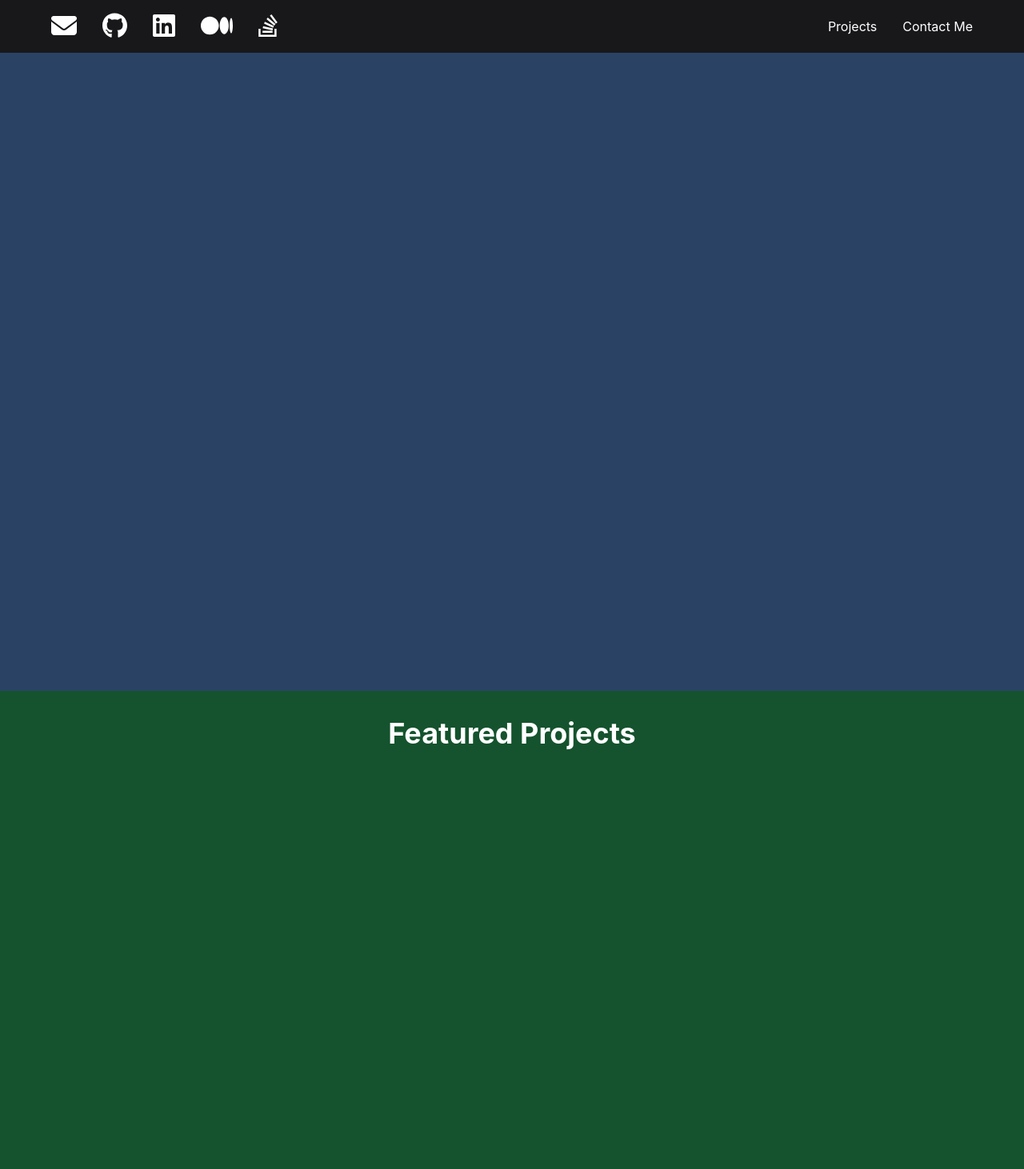
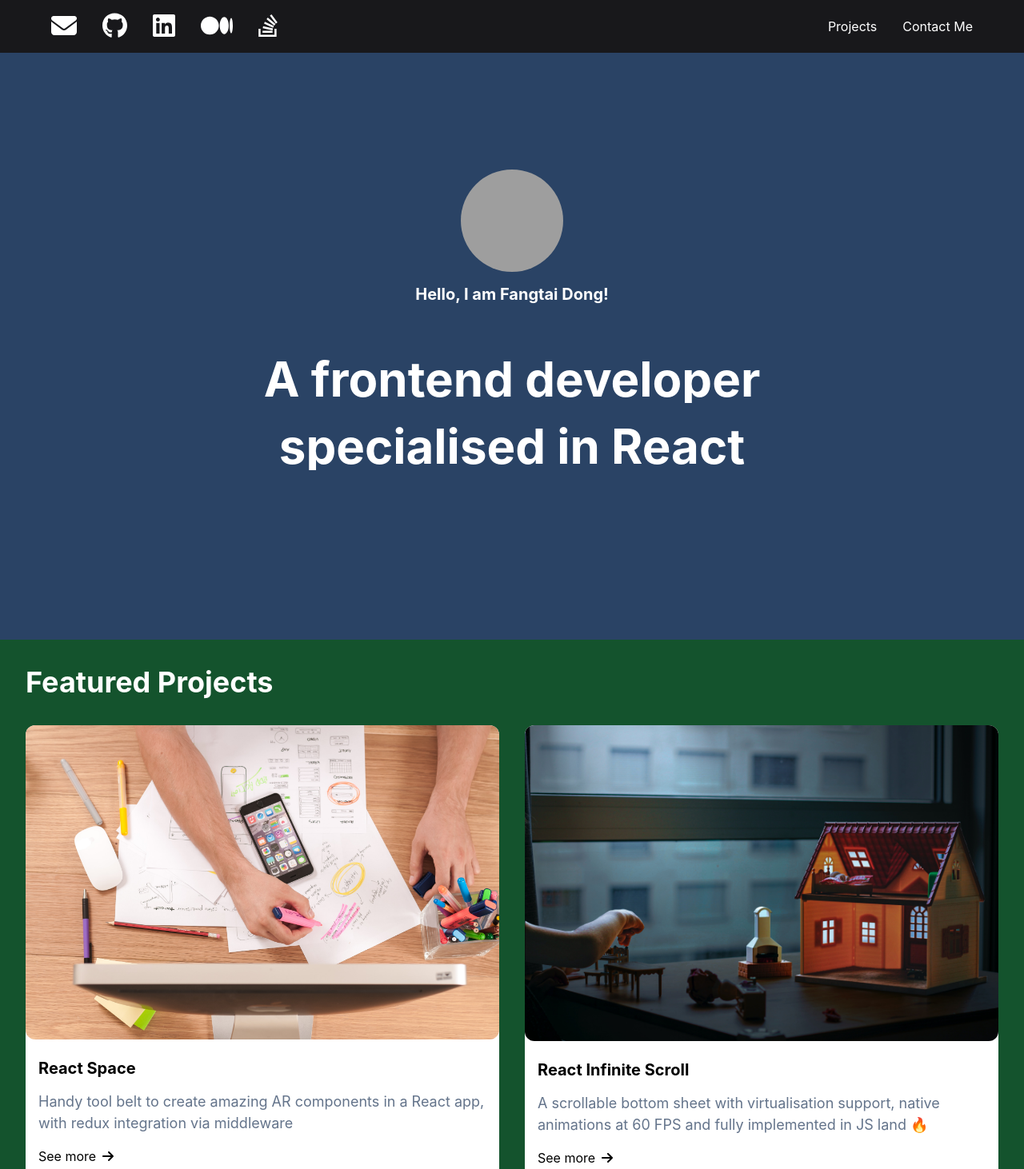
Before and after one commit to FangtaiDong10/Fangtai-Portfolio, a React (Create React App) app: page / in a window 1280 px wide. Shown: the top 1462 px of the page at 80% size. Built offline with nearby package versions, Linux system fonts and the light colour scheme; grey boxes are pictures that could not be loaded.

Commit message:
edit Card, LandingPage and ProjectsPage
using Chakra UI

```diff
--- a/src/App.js
+++ b/src/App.js
@@ -15,10 +15,10 @@ function App() {
       <AlertProvider>
         <main>
           <Header />
-          <Footer />
           <LandingSection />
           <ProjectsSection />
           <ContactMeSection />
+          <Footer />
           <Alert />
         </main>
       </AlertProvider>
--- a/src/components/Card.js
+++ b/src/components/Card.js
@@ -8,7 +8,30 @@ const Card = ({ title, description, imageSrc }) => {
   // You should be able to implement the component with the elements imported above.
   // Feel free to import other UI components from Chakra UI if you wish to.
 
-  return null;
+  return (
+    <VStack
+       color="black"
+       backgroundColor="white"
+       cursor="pointer"
+       borderRadius="xl"
+     >
+       <Image borderRadius="xl" src={imageSrc} alt={title} />
+       <VStack spacing={4} p={4} alignItems="flex-start">
+         <HStack justifyContent="space-between" alignItems="center">
+           <Heading as="h3" size="md">
+             {title}
+           </Heading>
+         </HStack>
+         <Text color="#64748b" fontSize="lg">
+           {description}
+         </Text>
+         <HStack spacing={2} alignItems="center">
+           <p>See more</p>
+           <FontAwesomeIcon icon={faArrowRight} size="1x" />
+         </HStack>
+       </VStack>
+     </VStack>
+  );
 };
 
 export default Card;
--- a/src/components/Header.js
+++ b/src/components/Header.js
@@ -78,7 +78,7 @@ const Header = () => {
           <nav>
             <HStack spacing={8}>
               {
-                <a href="#projects" onClick={handleClick("project")}>
+                <a href="#projects" onClick={handleClick("projects")}>
                   Projects
                 </a>
               }
--- a/src/components/LandingSections.js
+++ b/src/components/LandingSections.js
@@ -2,7 +2,7 @@ import React from "react";
 import { Avatar, Heading, VStack } from "@chakra-ui/react";
 import FullScreenSection from "./FullScreenSection";
 
-const greeting = "Hello, I am Pete!";
+const greeting = "Hello, I am Fangtai Dong!";
 const bio1 = "A frontend developer";
 const bio2 = "specialised in React";
 
@@ -17,6 +17,26 @@ const LandingSection = () => (
     isDarkBackground
     backgroundColor="#2A4365"
   >
+    <VStack spacing={16}>
+     <VStack spacing={4} alignItems="center">
+       <Avatar
+         src="https://i.pravatar.cc/150?img=7"
+         size="2xl"
+         name="Fangtai Dong"
+       />
+       <Heading as="h4" size="md" noOfLines={1}>
+         {greeting}
+       </Heading>
+     </VStack>
+     <VStack spacing={6}>
+       <Heading as="h1" size="3xl" noOfLines={1}>
+         {bio1}
+       </Heading>
+       <Heading as="h1" size="3xl" noOfLines={1}>
+         {bio2}
+       </Heading>
+     </VStack>
+   </VStack>
   </FullScreenSection>
 );
 
```
